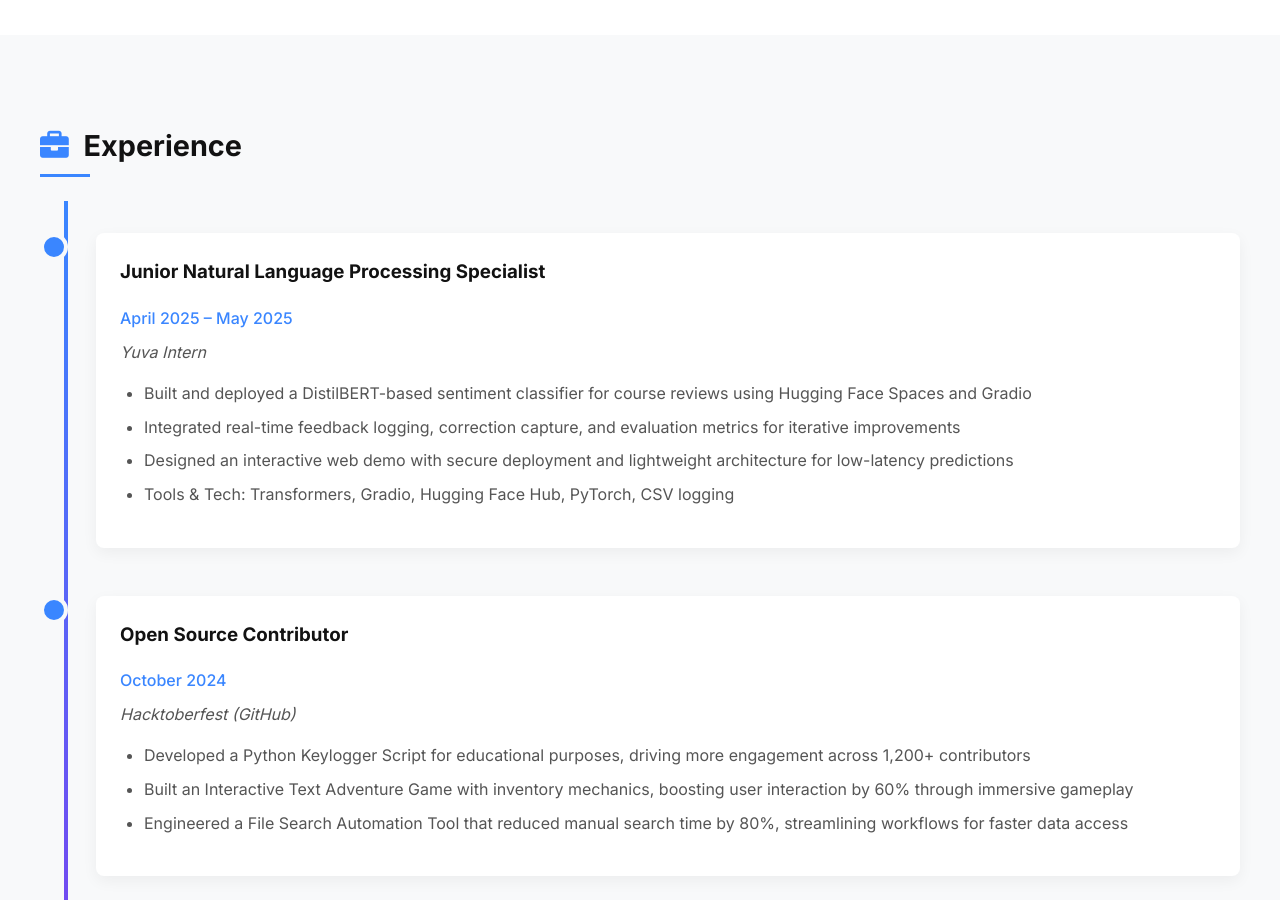
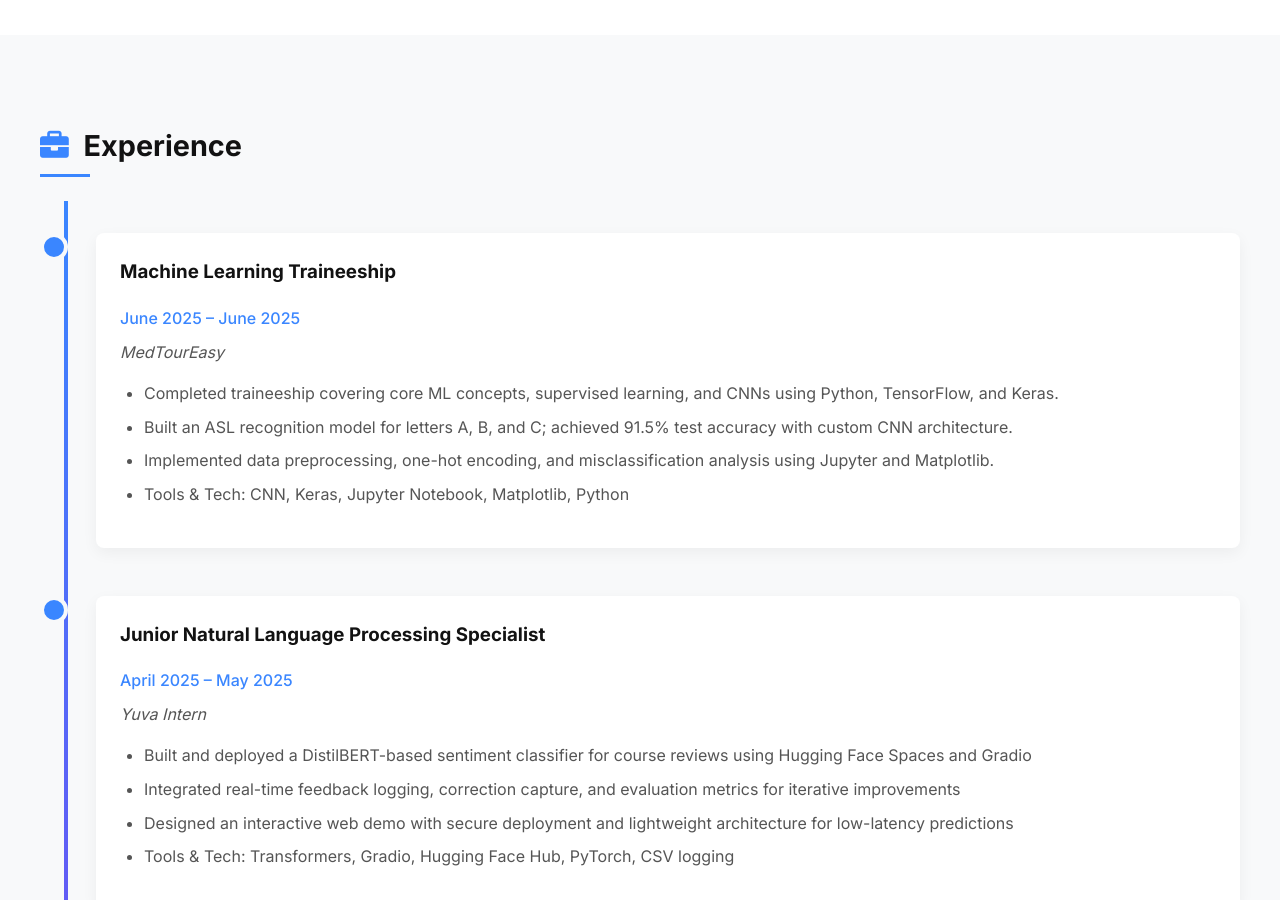
Before and after one commit to debojit11/debojit11.github.io, a Jekyll site: the page built from index.md, in a window 1280 px wide and 900 px high, scrolled down 3313 px. Built offline with Jekyll 4.4.1, drawn with Linux system fonts in a browser that asks for light colours.

Commit message:
Update index.md

```diff
--- a/index.md
+++ b/index.md
@@ -111,6 +111,20 @@ layout: portfolio
       <div class="timeline-item">
         <div class="timeline-marker"></div>
         <div class="timeline-content">
+          <h3>Machine Learning Traineeship</h3>
+          <div class="timeline-date">June 2025 – June 2025</div>
+          <div class="timeline-company">MedTourEasy</div>
+          <ul>
+            <li>Completed traineeship covering core ML concepts, supervised learning, and CNNs using Python, TensorFlow, and Keras.</li>
+            <li>Built an ASL recognition model for letters A, B, and C; achieved 91.5% test accuracy with custom CNN architecture.</li>
+            <li>Implemented data preprocessing, one-hot encoding, and misclassification analysis using Jupyter and Matplotlib.</li>
+            <li>Tools & Tech: CNN, Keras, Jupyter Notebook, Matplotlib, Python</li>
+          </ul>
+        </div>
+      </div>
+      <div class="timeline-item">
+        <div class="timeline-marker"></div>
+        <div class="timeline-content">
           <h3>Junior Natural Language Processing Specialist</h3>
           <div class="timeline-date">April 2025 – May 2025</div>
           <div class="timeline-company">Yuva Intern</div>
```
